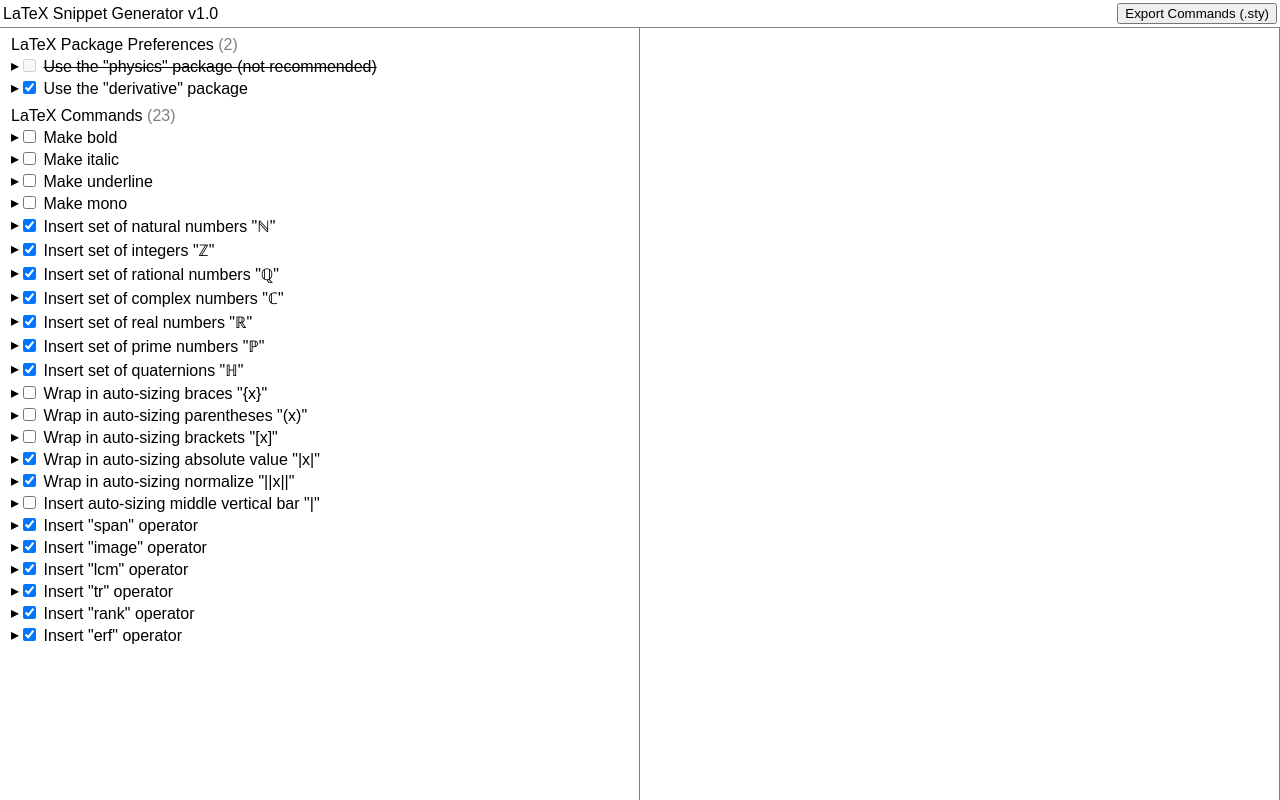
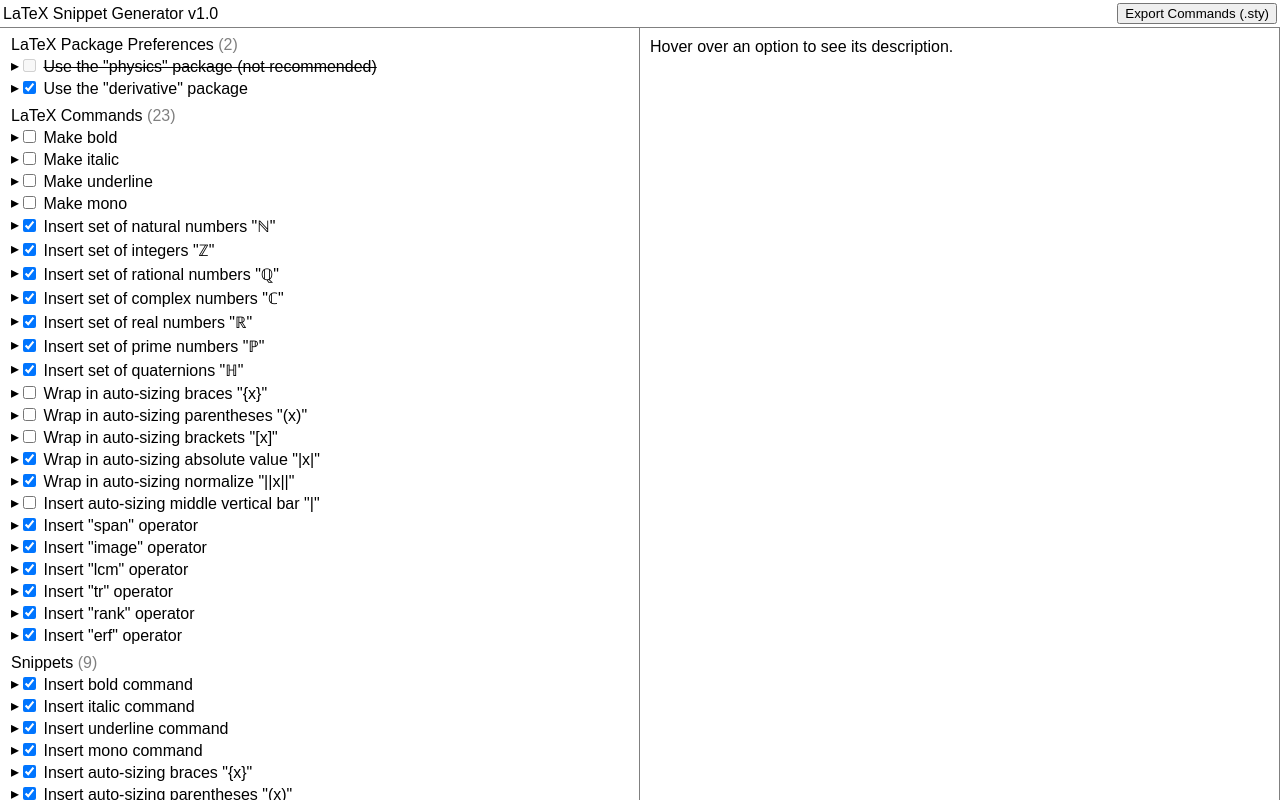
Before and after one commit to EliteAsian123/latex-snippet-gen, a plain HTML site: page index.html in a window 1280 px wide. Drawn offline with Linux system fonts and the light colour scheme.

Commit message:
Started snippets

```diff
--- a/defs/commands.js
+++ b/defs/commands.js
@@ -1,7 +1,7 @@
 const COMMANDS = {
   "cBold": {
     title: "Make bold",
-    description: "Bolds text.",
+    description: "Bolds the text in the argument.",
     defaultName: "B",
     defaultSelect: false,
     definition: "\\NewDocumentCommand{@_name@}{m}{\\textbf{#1}}",
@@ -11,7 +11,7 @@ const COMMANDS = {
   },
   "cItalic": {
     title: "Make italic",
-    description: "Italicizes text.",
+    description: "Italicizes the text in the argument.",
     defaultName: "I",
     defaultSelect: false,
     definition: "\\NewDocumentCommand{@_name@}{m}{\\textit{#1}}",
@@ -21,7 +21,7 @@ const COMMANDS = {
   },
   "cUnderline": {
     title: "Make underline",
-    description: "Underlines text.",
+    description: "Underlines the text in the argument.",
     defaultName: "U",
     defaultSelect: false,
     definition: "\\NewDocumentCommand{@_name@}{m}{\\underline{#1}}",
@@ -31,7 +31,7 @@ const COMMANDS = {
   },
   "cMono": {
     title: "Make mono",
-    description: "Switches to the monospace font.",
+    description: "Switches the argument to the monospace font.",
     defaultName: "mono",
     defaultSelect: false,
     definition: "\\NewDocumentCommand{@_name@}{m}{\\texttt{#1}}",
@@ -204,5 +204,5 @@ const COMMANDS = {
     defaultName: "erf",
     defaultSelect: true,
     definition: "\\DeclareMathOperator{@_name@}{erf}"
-  },
+  }
 };
--- a/defs/prefs.js
+++ b/defs/prefs.js
@@ -51,6 +51,10 @@ const PREFS = {
     value: "\\left|@\\right|",
     type: "wrap"
   },
+  "norm": {
+    value: "\\left\\|@\\right\\|",
+    type: "wrap"
+  },
   "where": {
     value: "\\;\\middle|\\;",
     type: "insert"
--- /dev/null
+++ b/defs/snippets.js
@@ -0,0 +1,65 @@
+const SNIPPETS = {
+  "sBold": {
+    title: "Insert bold command",
+    description: "Inserts the bold command.",
+    defaultName: "b",
+    defaultSelect: true,
+    definition: "@boldText;$1@"
+  },
+  "sItalic": {
+    title: "Insert italic command",
+    description: "Inserts the italic command.",
+    defaultName: "it",
+    defaultSelect: true,
+    definition: "@italicText;$1@"
+  },
+  "sUnderline": {
+    title: "Insert underline command",
+    description: "Inserts the underline command.",
+    defaultName: "ul",
+    defaultSelect: true,
+    definition: "@underlineText;$1@"
+  },
+  "sMono": {
+    title: "Insert mono command",
+    description: "Inserts the mono command.",
+    defaultName: "mono",
+    defaultSelect: true,
+    definition: "@monoText;$1@"
+  },
+  "sBraces": {
+    title: `Insert auto-sizing braces "{x}"`,
+    description: "Inserts a pair of auto-sizing braces.",
+    defaultName: "@{",
+    defaultSelect: true,
+    definition: "@braces;$1@"
+  },
+  "sParens": {
+    title: `Insert auto-sizing parentheses "(x)"`,
+    description: "Inserts a pair of auto-sizing parentheses.",
+    defaultName: "@(",
+    defaultSelect: true,
+    definition: "@parens;$1@"
+  },
+  "sBrackets": {
+    title: `Insert auto-sizing brackets "[x]"`,
+    description: "Inserts a pair of auto-sizing brackets.",
+    defaultName: "@[",
+    defaultSelect: true,
+    definition: "@brackets;$1@"
+  },
+  "sAbs": {
+    title: `Insert auto-sizing absolute value "|x|"`,
+    description: "Inserts a pair of auto-sizing absolute value bars.",
+    defaultName: "abs",
+    defaultSelect: true,
+    definition: "@abs;$1@"
+  },
+  "sNorm": {
+    title: `Insert auto-sizing normalize "||x||"`,
+    description: "Inserts a pair of auto-sizing normalize value bars (double vertical bars).",
+    defaultName: "norm",
+    defaultSelect: true,
+    definition: "@norm;$1@"
+  },
+};
--- a/index.html
+++ b/index.html
@@ -21,7 +21,11 @@
     </div>
     <div id="split">
       <div id="selections"></div>
-      <div id="info"></div>
+      <div id="info">
+        <p id="description">
+          Hover over an option to see its description.
+        </p>
+      </div>
     </div>
   </main>
 
@@ -46,8 +50,9 @@
 
   <script src="./libs/FileSaver.min.js"></script>
 
+  <script src="./defs/packages.js"></script>
   <script src="./defs/commands.js"></script>
-  <script src="./defs/packages.js"></script>
+  <script src="./defs/snippets.js"></script>
   <script src="./defs/prefs.js"></script>
   <script src="./index.js"></script>
 </body>
--- a/index.js
+++ b/index.js
@@ -1,13 +1,23 @@
 const selectionsParent = document.getElementById("selections");
+const descriptionElem = document.getElementById("description");
+
 let selectionState;
 
 reset();
 populateSelections();
 
+function selectPackage(packageId, package) {
+  selectionState[packageId] = {};
+}
+
 function selectCommand(commandId, command) {
   selectionState[commandId] = {
     name: command.defaultName
   };
+}
+
+function selectSnippet(snippetId, snippet) {
+  selectionState[snippetId] = {};
 }
 
 function reset() {
@@ -17,7 +27,7 @@ function reset() {
     const package = PACKAGES[packageId];
 
     if (package.defaultSelect) {
-      selectionState[packageId] = {};
+      selectPackage(packageId);
     }
   }
 
@@ -27,6 +37,67 @@ function reset() {
     if (command.defaultSelect) {
       selectCommand(commandId, command);
     }
+  }
+
+  for (const snippetId in SNIPPETS) {
+    const snippet = SNIPPETS[snippetId];
+
+    if (snippet.defaultSelect) {
+      selectSnippet(snippetId, snippet);
+    }
+  }
+}
+
+function generateCheckboxes(
+  selectionsParent, title, definitions, disabledDefinitions, selectFunc, updatesSelectionsList
+) {
+  const titleElem = getTemplate("selectionTitle");
+  titleElem.querySelector(".label").replaceChildren(
+    new Text(title));
+  titleElem.querySelector(".info").replaceChildren(
+    new Text(`(${Object.keys(definitions).length})`));
+  selectionsParent.append(titleElem);
+
+  for (const defId in definitions) {
+    const definition = definitions[defId];
+    const template = getTemplate("selectionCheckbox");
+    const disabled = disabledDefinitions.indexOf(defId) != -1;
+
+    // Update label text
+    const label = template.querySelector(".label");
+    label.replaceChildren(new Text(definition.title));
+    if (disabled) {
+      label.classList.add("disabled");
+    }
+
+    // Update checkbox properties
+    const checkbox = template.querySelector("input");
+    checkbox.checked = defId in selectionState;
+    if (!disabled) {
+      checkbox.addEventListener("change", function() {
+        if (this.checked) {
+          selectFunc(defId, definition);
+        } else {
+          delete selectionState[defId];
+        }
+
+        if (updatesSelectionsList) {
+          populateSelections();
+        }
+      });
+    } else {
+      checkbox.disabled = true;
+    }
+
+    checkbox.parentElement.addEventListener("mouseenter", function() {
+      if (definition.description !== undefined) {
+        descriptionElem.replaceChildren(new Text(definition.description));
+      } else {
+        descriptionElem.innerHTML = "";
+      }
+    });
+
+    selectionsParent.append(template);
   }
 }
 
@@ -51,80 +122,32 @@ function populateSelections() {
     }
   }
 
-  const packagesTitle = getTemplate("selectionTitle");
-  packagesTitle.querySelector(".label").replaceChildren(
-    new Text("LaTeX Package Preferences"));
-  packagesTitle.querySelector(".info").replaceChildren(
-    new Text(`(${Object.keys(PACKAGES).length})`));
-  selectionsParent.append(packagesTitle);
+  generateCheckboxes(
+    selectionsParent,
+    "LaTeX Package Preferences",
+    PACKAGES,
+    disabledPackages,
+    selectPackage,
+    true
+  );
 
-  for (const packageId in PACKAGES) {
-    const package = PACKAGES[packageId];
-    const template = getTemplate("selectionCheckbox");
-    const disabled = disabledPackages.indexOf(packageId) != -1;
+  generateCheckboxes(
+    selectionsParent,
+    "LaTeX Commands",
+    COMMANDS,
+    disabledCommands,
+    selectCommand,
+    false
+  );
 
-    // Update label text
-    const label = template.querySelector(".label");
-    label.replaceChildren(new Text(package.title));
-    if (disabled) {
-      label.classList.add("disabled");
-    }
-
-    // Update checkbox properties
-    const checkbox = template.querySelector("input");
-    checkbox.checked = packageId in selectionState;
-    if (!disabled) {
-      checkbox.addEventListener("change", function() {
-        if (this.checked) {
-          selectionState[packageId] = {};
-        } else {
-          delete selectionState[packageId];
-        }
-        populateSelections();
-      });
-    } else {
-      checkbox.disabled = true;
-    }
-
-    selectionsParent.append(template);
-  }
-
-  const commandsTitle = getTemplate("selectionTitle");
-  commandsTitle.querySelector(".label").replaceChildren(
-    new Text("LaTeX Commands"));
-  commandsTitle.querySelector(".info").replaceChildren(
-    new Text(`(${Object.keys(COMMANDS).length})`));
-  selectionsParent.append(commandsTitle);
-
-  for (const commandId in COMMANDS) {
-    const command = COMMANDS[commandId];
-    const template = getTemplate("selectionCheckbox");
-    const disabled = disabledCommands.indexOf(commandId) != -1;
-
-    // Update label text
-    const label = template.querySelector(".label");
-    label.replaceChildren(new Text(command.title));
-    if (disabled) {
-      label.classList.add("disabled");
-    }
-
-    // Update checkbox properties
-    const checkbox = template.querySelector("input");
-    checkbox.checked = commandId in selectionState;
-    if (!disabled) {
-      checkbox.addEventListener("change", function() {
-        if (this.checked) {
-          selectCommand(commandId, command);
-        } else {
-          delete selectionState[commandId];
-        }
-      });
-    } else {
-      checkbox.disabled = true;
-    }
-
-    selectionsParent.append(template);
-  }
+  generateCheckboxes(
+    selectionsParent,
+    "Snippets",
+    SNIPPETS,
+    [],
+    selectSnippet,
+    false
+  );
 }
 
 function getTemplate(templateId) {
--- a/style.css
+++ b/style.css
@@ -8,6 +8,7 @@ main {
 
   display: flex;
   flex-direction: column;
+  overflow: hidden;
 }
 
 #top {
@@ -30,6 +31,7 @@ main {
   display: flex;
   flex: 1 0 0;
   flex-direction: row;
+  min-height: 0;
 }
 
 #split > div {
@@ -40,6 +42,11 @@ main {
 
 #selections {
   padding-top: 0 !important;
+  overflow-y: scroll;
+}
+
+#description {
+  margin: 0;
 }
 
 .selectionCheckbox {
```
